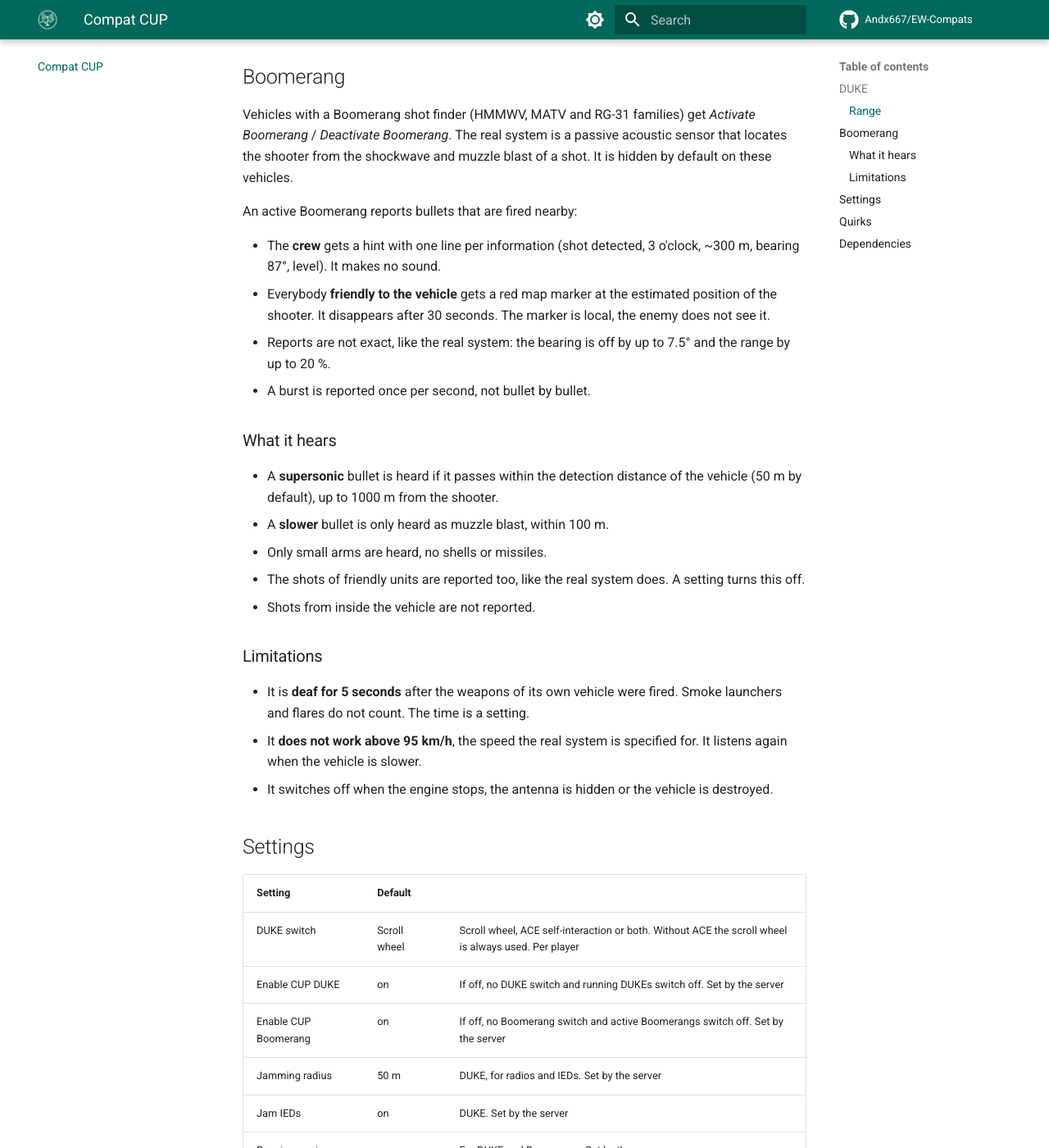
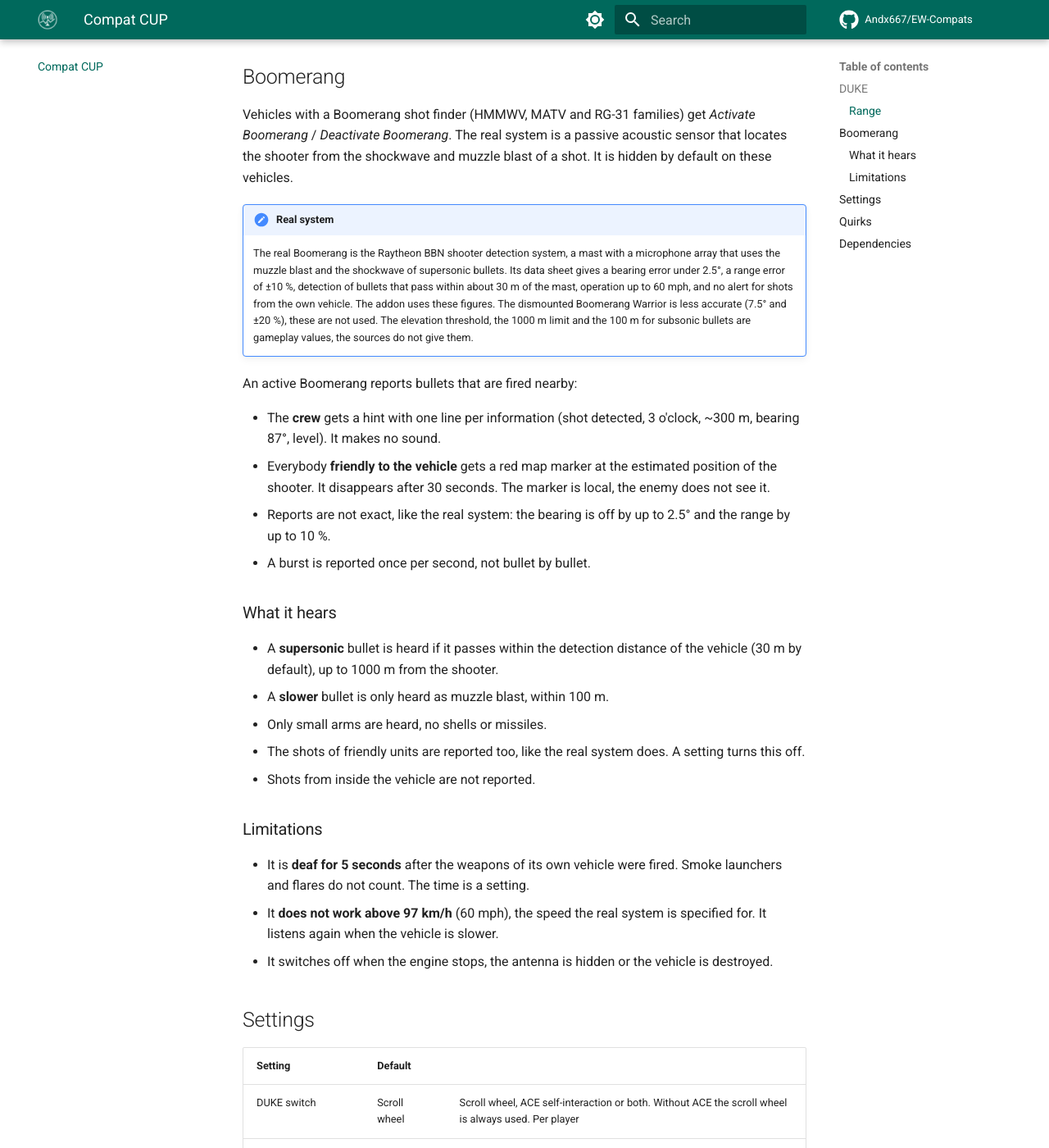
Before and after one commit to Andx667/EW-Compats, an MkDocs documentation site: the page built from docs/compat-cup.md, in a window 1280 px wide and 1400 px high, scrolled down 1375 px. Shown: the whole window at 82% size. Built offline with MkDocs 1.6.1 and Material for MkDocs 9.7.7, drawn with Linux system fonts in a browser that asks for light colours; plug-ins that fetch from the network failed and are left out; comment, search, counter and statistics services are not loaded.

Commit message:
Use the vehicle Boomerang data sheet values and add a note on the real system
Co-Authored-By: Claude Sonnet 5.5 <noreply@anthropic.com>

```diff
--- a/docs/compat-cup.md
+++ b/docs/compat-cup.md
@@ -34,16 +34,19 @@ Most vehicles have one DUKE antenna and are either on full range or off. The M12
 
 Vehicles with a Boomerang shot finder (HMMWV, MATV and RG-31 families) get *Activate Boomerang* / *Deactivate Boomerang*. The real system is a passive acoustic sensor that locates the shooter from the shockwave and muzzle blast of a shot. It is hidden by default on these vehicles.
 
+!!! note "Real system"
+    The real Boomerang is the Raytheon BBN shooter detection system, a mast with a microphone array that uses the muzzle blast and the shockwave of supersonic bullets. Its data sheet gives a bearing error under 2.5°, a range error of ±10 %, detection of bullets that pass within about 30 m of the mast, operation up to 60 mph, and no alert for shots from the own vehicle. The addon uses these figures. The dismounted Boomerang Warrior is less accurate (7.5° and ±20 %), these are not used. The elevation threshold, the 1000 m limit and the 100 m for subsonic bullets are gameplay values, the sources do not give them.
+
 An active Boomerang reports bullets that are fired nearby:
 
 - The **crew** gets a hint with one line per information (shot detected, 3 o'clock, ~300 m, bearing 87°, level). It makes no sound.
 - Everybody **friendly to the vehicle** gets a red map marker at the estimated position of the shooter. It disappears after 30 seconds. The marker is local, the enemy does not see it.
-- Reports are not exact, like the real system: the bearing is off by up to 7.5° and the range by up to 20 %.
+- Reports are not exact, like the real system: the bearing is off by up to 2.5° and the range by up to 10 %.
 - A burst is reported once per second, not bullet by bullet.
 
 ### What it hears
 
-- A **supersonic** bullet is heard if it passes within the detection distance of the vehicle (50 m by default), up to 1000 m from the shooter.
+- A **supersonic** bullet is heard if it passes within the detection distance of the vehicle (30 m by default), up to 1000 m from the shooter.
 - A **slower** bullet is only heard as muzzle blast, within 100 m.
 - Only small arms are heard, no shells or missiles.
 - The shots of friendly units are reported too, like the real system does. A setting turns this off.
@@ -52,7 +55,7 @@ An active Boomerang reports bullets that are fired nearby:
 ### Limitations
 
 - It is **deaf for 5 seconds** after the weapons of its own vehicle were fired. Smoke launchers and flares do not count. The time is a setting.
-- It **does not work above 95 km/h**, the speed the real system is specified for. It listens again when the vehicle is slower.
+- It **does not work above 97 km/h** (60 mph), the speed the real system is specified for. It listens again when the vehicle is slower.
 - It switches off when the engine stops, the antenna is hidden or the vehicle is destroyed.
 
 ## Settings
@@ -66,7 +69,7 @@ An active Boomerang reports bullets that are fired nearby:
 | Jam IEDs | on | DUKE. Set by the server |
 | Require running engine | on | For DUKE and Boomerang. Set by the server |
 | Report friendly fire | on | Boomerang. Set by the server |
-| Detection distance | 50 m | Boomerang, for supersonic bullets. Set by the server |
+| Detection distance | 30 m | Boomerang, for supersonic bullets. Set by the server |
 | Lockout after own fire | 5 s | Boomerang. Set by the server |
 | Marker lifetime | 30 s | Boomerang. 0 turns the markers off. Per player |
 
```
Also changed, not shown: CHANGELOG.md (+1 -0 lines), addons/compat_cup/README.md (+2 -2 lines), 2 other files.
